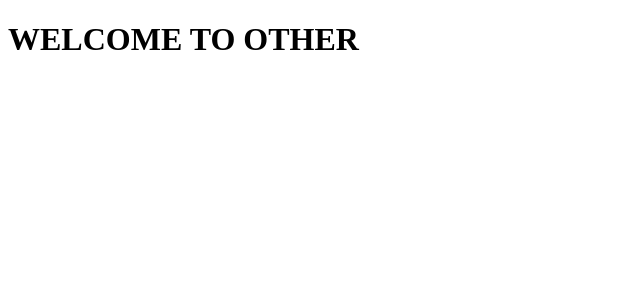
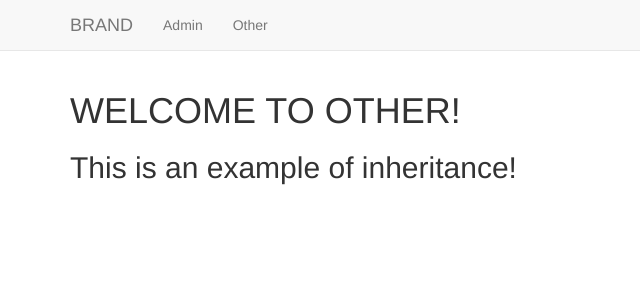
Before and after one commit to yattargor/django-deployment-example, a Django app: page /basic_app/other/ in a window 1280 px wide. Shown: the top 300 px of the page, without its empty margins (0-640 px from the left). Run offline with Django 3.2, Linux system fonts and the light colour scheme; some libraries are stand-ins or nearby versions.

Commit message:
no message

```diff
--- a/Django_l_Four_ex/learning_templates/basic_app/views.py
+++ b/Django_l_Four_ex/learning_templates/basic_app/views.py
@@ -2,7 +2,8 @@ from django.shortcuts import render
 
 # Create your views here.
 def index(request):
-    return render(request,'basic_app/index.html')
+    context_dict = {'text':'hello world','number':100}
+    return render(request,'basic_app/index.html', context_dict)
 
 def other(request):
     return render(request,'basic_app/other.html')
--- a/Django_l_Four_ex/learning_templates/templates/basic_app/base.html
+++ b/Django_l_Four_ex/learning_templates/templates/basic_app/base.html
@@ -0,0 +1,26 @@
+<!DOCTYPE html>
+<html>
+  <head>
+    <meta charset="utf-8">
+    <title></title>
+    <!-- Latest compiled and minified CSS -->
+    <link rel="stylesheet" href="https://maxcdn.bootstrapcdn.com/bootstrap/3.3.7/css/bootstrap.min.css" integrity="sha384-BVYiiSIFeK1dGmJRAkycuHAHRg32OmUcww7on3RYdg4Va+PmSTsz/K68vbdEjh4u" crossorigin="anonymous">
+  </head>
+  <body>
+    <nav class="navbar navbar-default navbar-static-top">
+      <div class="container">
+        <ul class="nav navbar-nav">
+          <li><a class="navbar-brand" href="{% url 'index' %}">BRAND</a></li>
+          <li><a class="navbar-link" href="{% url 'admin:index' %}">Admin</a></li>
+          <li><a class="navbar-link" href="{% url 'basic_app:other' %}">Other</a></li>
+        </ul>
+      </div>
+    </nav>
+
+    <div class="container">
+      {% block body_block %}
+      <!-- Anything outside of this will be enhredith if you extend -->
+      {% endblock %}
+    </div>
+  </body>
+</html>
--- a/Django_l_Four_ex/learning_templates/templates/basic_app/other.html
+++ b/Django_l_Four_ex/learning_templates/templates/basic_app/other.html
@@ -1,10 +1,6 @@
 <!DOCTYPE html>
-<html>
-  <head>
-    <meta charset="utf-8">
-    <title></title>
-  </head>
-  <body>
-    <h1>WELCOME TO OTHER</h1>
-  </body>
-</html>
+{% extends "basic_app/base.html" %}
+  {% block body_block %}
+    <h1>WELCOME TO OTHER!</h1>
+    <h2>This is an example of inheritance!</h2>
+    {% endblock %}
```
Also changed, not shown: Django_l_Four_ex/learning_templates/basic_app/templatetags/my_extras.py (added, +14 -0 lines), Django_l_Four_ex/learning_templates/templates/basic_app/index.html (+6 -8 lines), Django_l_Four_ex/learning_templates/basic_app/templatetags/__init__.py (added).
